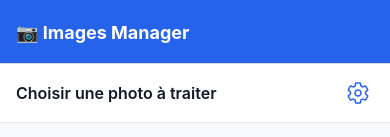
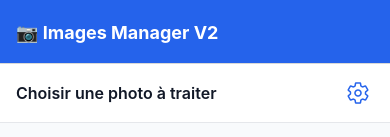
Before and after one commit to franckfroger37/ImagesManager_Mobile, a React Native app: screen / in a window 390 px wide. Shown: the top 137 px of the page. Built offline with nearby package versions, Linux system fonts and the light colour scheme.

Commit message:
Set title V2 in App.web.js

```diff
--- a/App.web.js
+++ b/App.web.js
@@ -49,7 +49,7 @@ export default function App() {
           <Stack.Screen
             name="Home"
             component={HomeScreen}
-            options={{ title: '📷 Images Manager', headerLeft: () => null }}
+            options={{ title: '📷 Images Manager V2', headerLeft: () => null }}
           />
           <Stack.Screen
             name="Crop"
```
